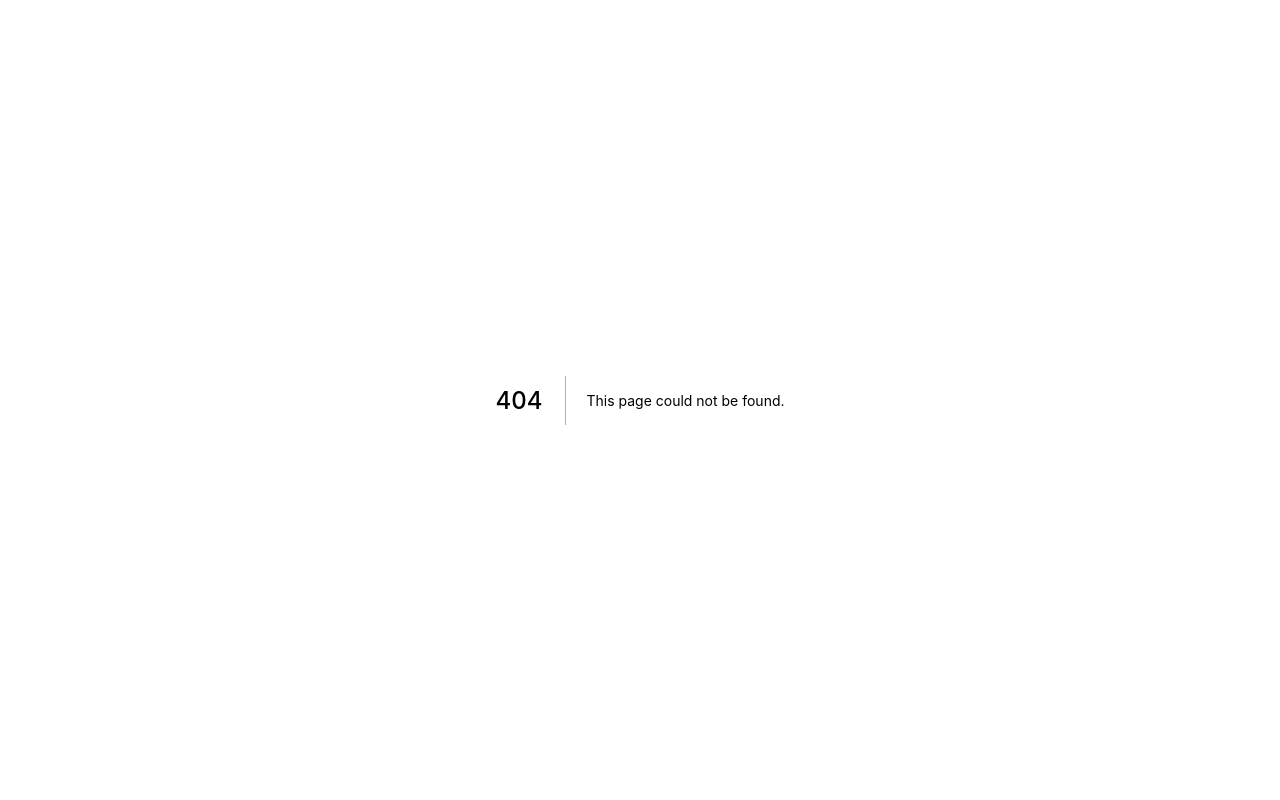
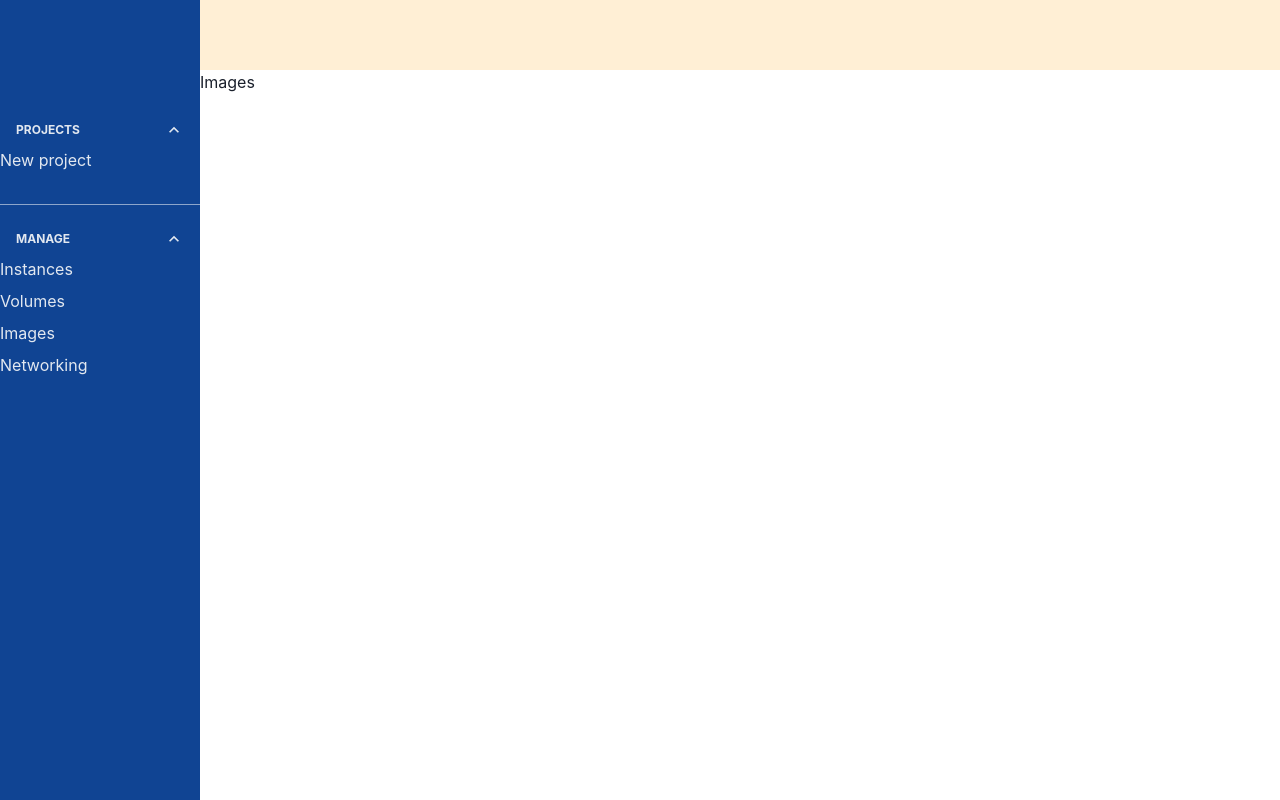
Before and after one commit to fruitbox12/marscloud, a Next.js app: page /images in a window 1280 px wide. Before the commit this address had no page. Built offline with nearby package versions, Linux system fonts and the light colour scheme.

Commit message:
Create images page

```diff
--- /dev/null
+++ b/pages/images.tsx
@@ -0,0 +1,13 @@
+import { ReactElement } from "react";
+import Layout from "../components/layout";
+import type { NextPageWithLayout } from "./_app";
+
+const ImagesPage: NextPageWithLayout = () => {
+  return <p>Images</p>;
+};
+
+ImagesPage.getLayout = function getLayout(page: ReactElement) {
+  return <Layout>{page}</Layout>;
+};
+
+export default ImagesPage;
```
